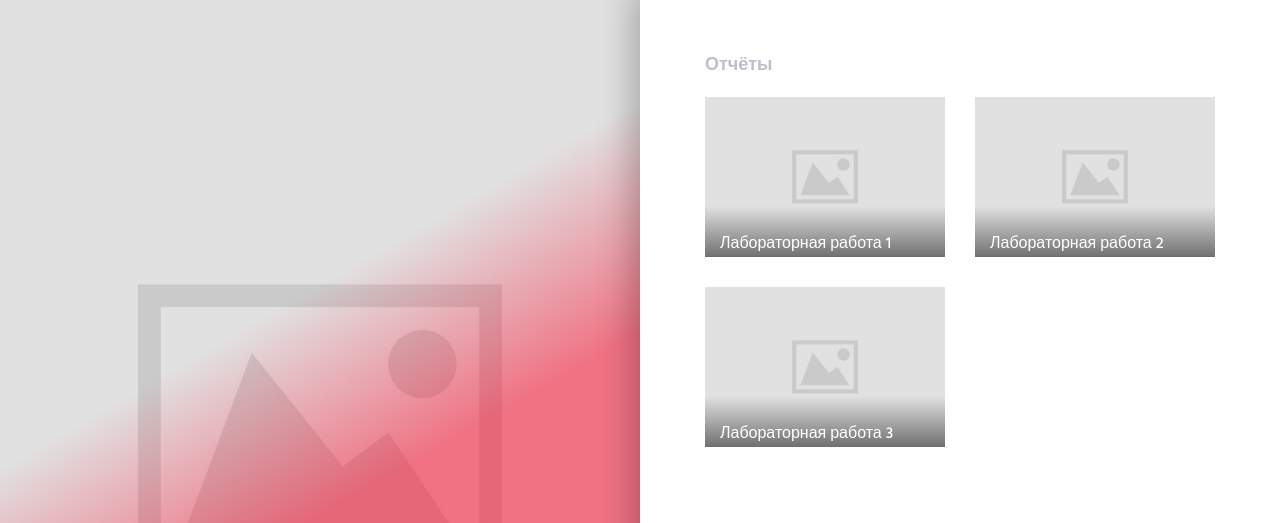
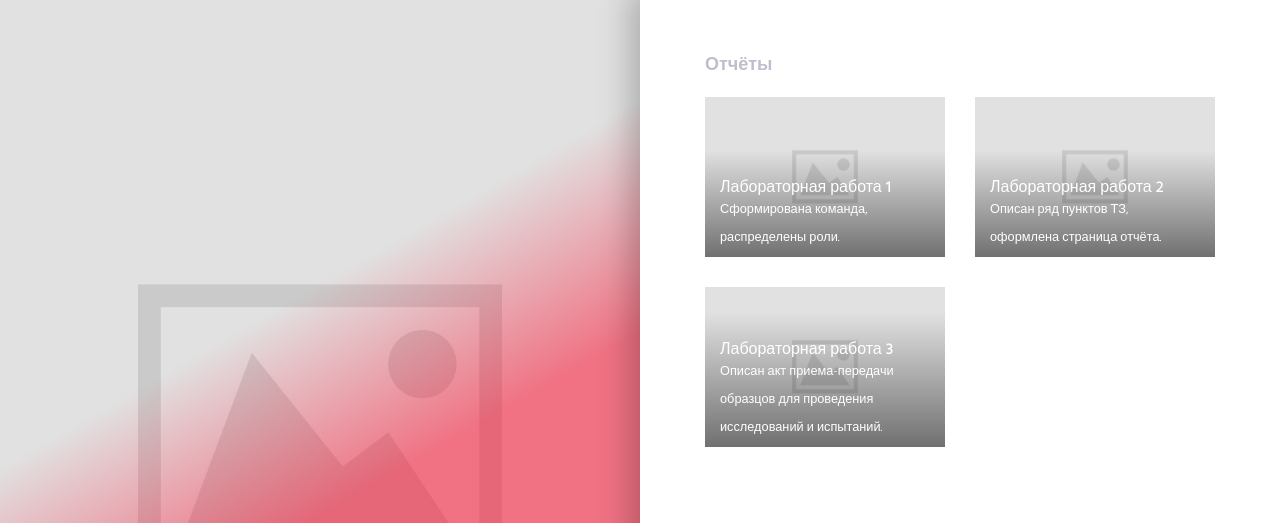
Before and after one commit to Berserker-Of-Akihabara/Berserker-Of-Akihabara.github.io, a plain HTML site: page index.html in a window 1280 px wide. Shown: the top 523 px of the page. Drawn offline with Linux system fonts and the light colour scheme.

Commit message:
Update index.html

```diff
--- a/index.html
+++ b/index.html
@@ -84,6 +84,7 @@
 
                     <div class="portfolio-info">
                         <h3>Лабораторная работа 1</h3>
+                        <small>Сформирована команда, распределены роли.</small>
                     </div>
                     <!-- portfolio-info -->
                 </a>
@@ -97,6 +98,7 @@
 
                     <div class="portfolio-info">
                         <h3>Лабораторная работа 2</h3>
+                        <small>Описан ряд пунктов ТЗ, оформлена страница отчёта.</small>
                     </div>
                     <!-- portfolio-info -->
                 </a>
@@ -110,6 +112,7 @@
 
                     <div class="portfolio-info">
                         <h3>Лабораторная работа 3</h3>
+                        <small>Описан акт приема-передачи образцов для проведения исследований и испытаний.</small>
                     </div>
                     <!-- portfolio-info -->
                 </a>
```
